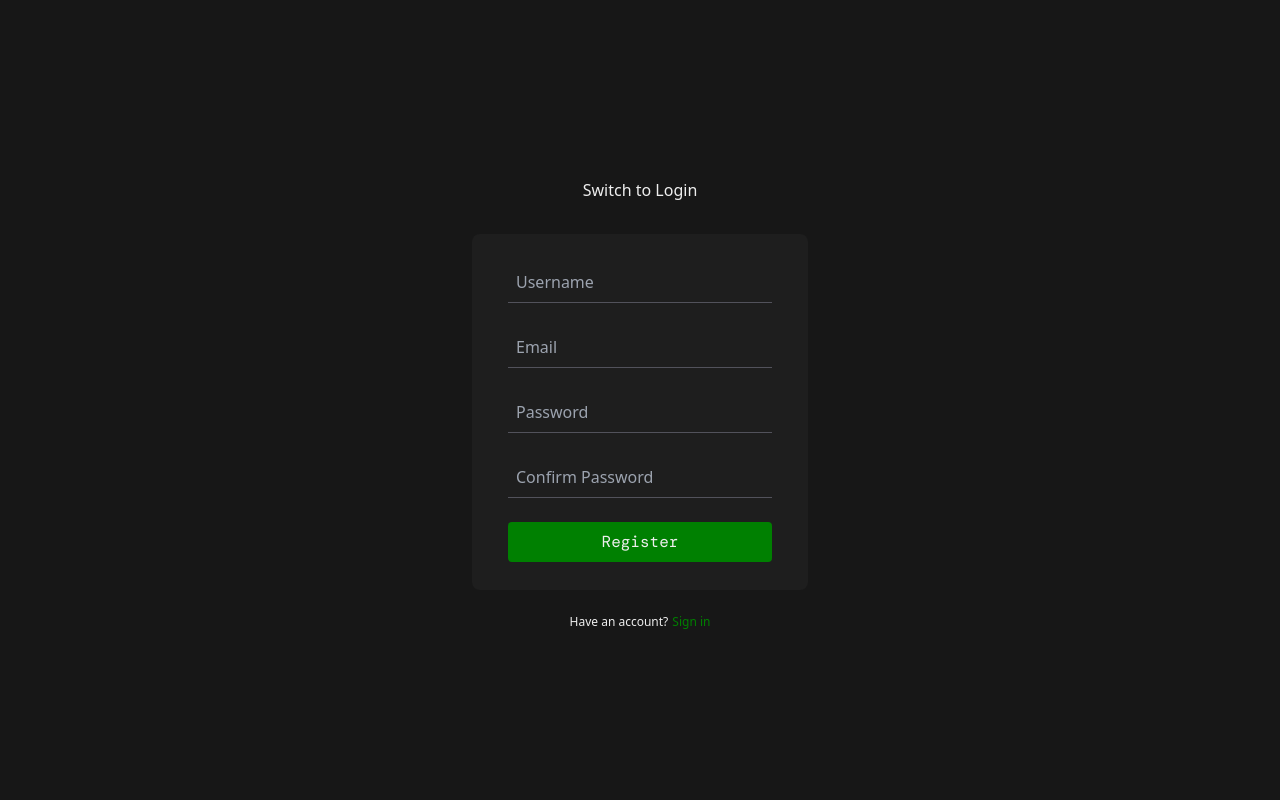
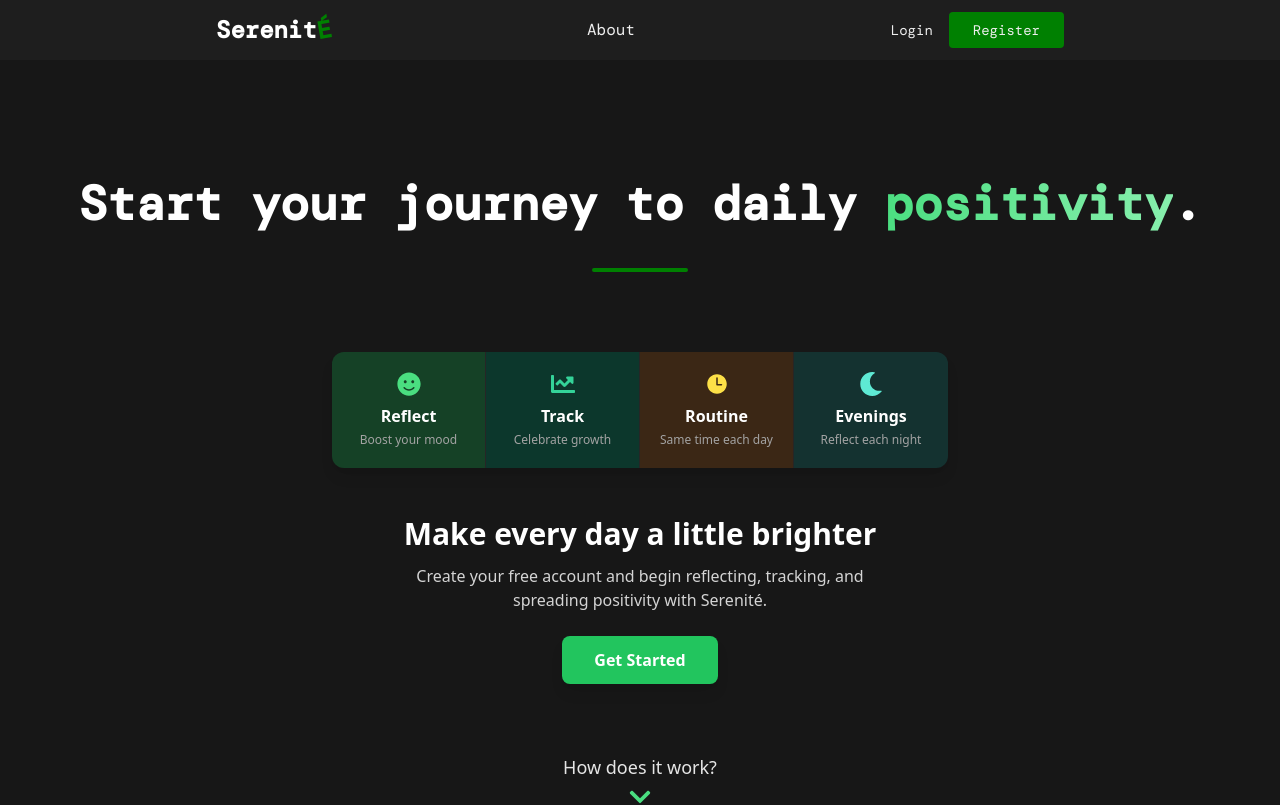
Before and after one commit to EliasLd/Serenite, a React app in the folder frontend/: page / in a window 1280 px wide. Shown: the top 805 px of the page. Built offline with nearby package versions, Linux system fonts and the light colour scheme; the HTML template or start-up script is replaced by a standard one; a web font is replaced by a local one.

Commit message:
Refact App.tsx to add basic routing

```diff
--- a/frontend/src/App.tsx
+++ b/frontend/src/App.tsx
@@ -1,23 +1,14 @@
-import { useState } from "react";
-import Register from "./components/Register";
-import Login from "./components/Login";
+import { BrowserRouter, Route, Routes } from "react-router-dom";
+import Landing from "./pages/Landing";
 
 function App() {
-    const [showLogin, setShowLogin] = useState(false);
-
-    return (
-        <div className="flex items-center justify-center min-h-screen bg-neutral-900">
-            <div className="w-full max-w-sm p-6 rounded">
-                <button
-                    onClick={() => setShowLogin(!showLogin)}
-                    className="text-sereniteText mb-6 p-2 w-full"
-                >
-                    Switch to {showLogin ? "Register" : "Login"}
-                </button>
-                {showLogin ? <Login /> : <Register />}
-            </div>
-        </div>
-    );
+  return (
+    <BrowserRouter>
+      <Routes>
+        <Route path="/" element={<Landing />} />
+      </Routes>
+    </BrowserRouter>
+  );
 }
 
 export default App;
```
